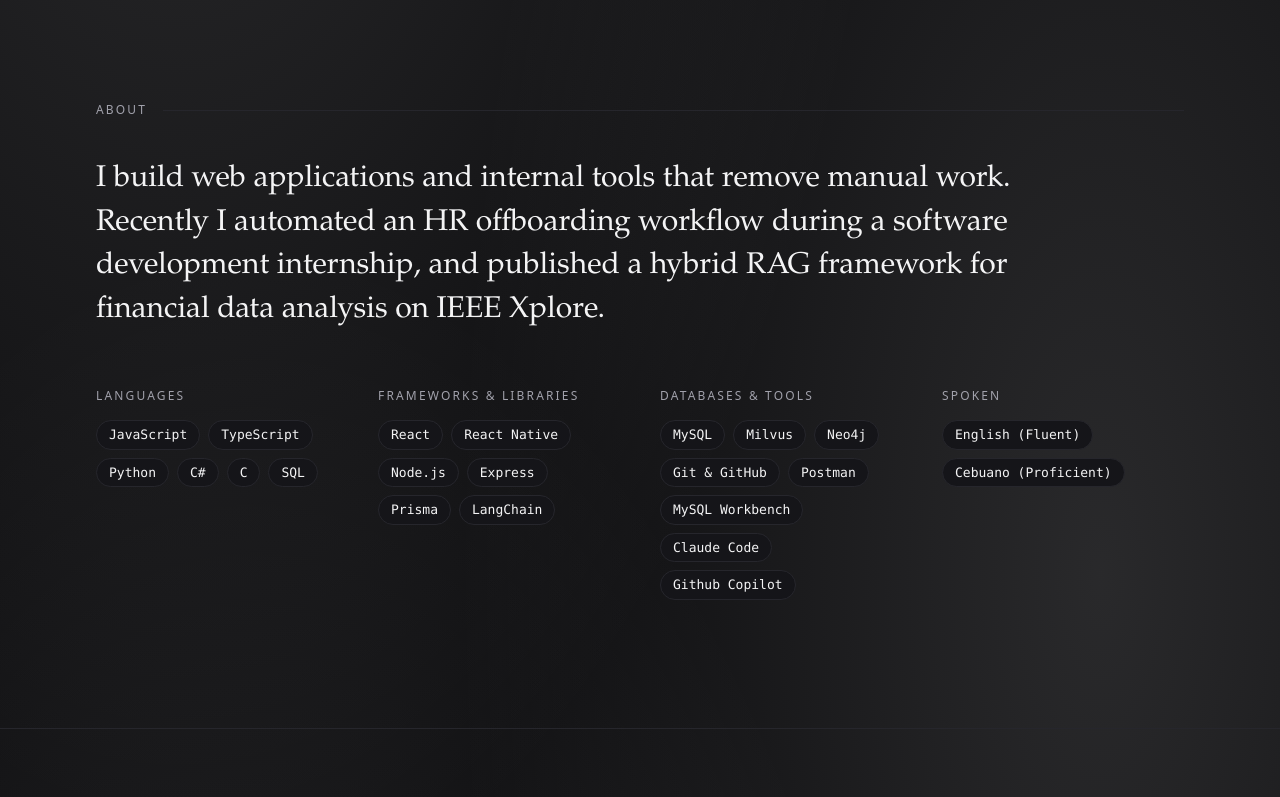
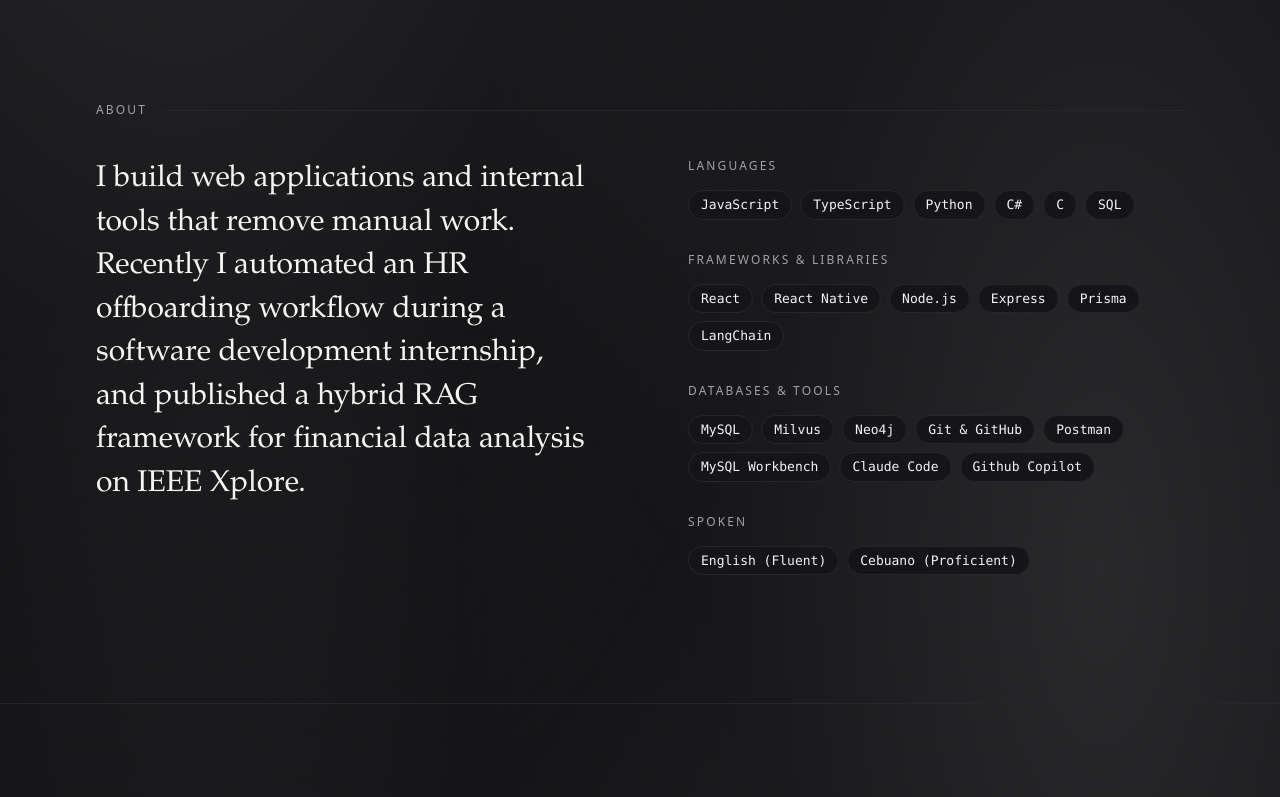
Before and after one commit to CedRaf/Portfolio, a React (Vite) app: page / in a window 1280 px wide. Shown: the part 733-1530 px from the top of the page. Built offline with nearby package versions, Linux system fonts and the light colour scheme; a web font is replaced by a local one.

Commit message:
feat: refactored About section layout for improved structure and styling

```diff
--- a/src/sections/About.tsx
+++ b/src/sections/About.tsx
@@ -5,11 +5,12 @@ import { skills } from '../data/experience'
 export function About() {
   return (
     <Section id="about" title="About">
+      <div className="grid gap-14 lg:grid-cols-2 lg:gap-24">
         <p className="max-w-[62ch] font-display text-2xl leading-[1.45] text-heading lg:text-3xl">
           {site.intro}
         </p>
 
-      <ul className="mt-14 grid list-none grid-cols-[repeat(auto-fit,minmax(240px,1fr))] gap-10 p-0">
+        <ul className="flex list-none flex-col gap-8 p-0">
           {skills.map((group) => (
             <li key={group.label}>
               <h3 className="mb-4 text-xs font-medium uppercase tracking-[0.18em]">
@@ -19,7 +20,7 @@ export function About() {
                 {group.items.map((item) => (
                   <li
                     key={item}
-                  className="rounded-full border border-border bg-muted px-3 py-1 font-mono text-[13px] text-heading"
+                    className="rounded-full border border-border bg-muted px-3 py-1 font-mono text-[13px] text-heading transition-[border-color,transform] duration-200 hover:border-heading/40 motion-safe:hover:-translate-y-0.5"
                   >
                     {item}
                   </li>
@@ -28,6 +29,7 @@ export function About() {
             </li>
           ))}
         </ul>
+      </div>
     </Section>
   )
 }
```
Lines whose indentation alone changed are shown as unchanged.
